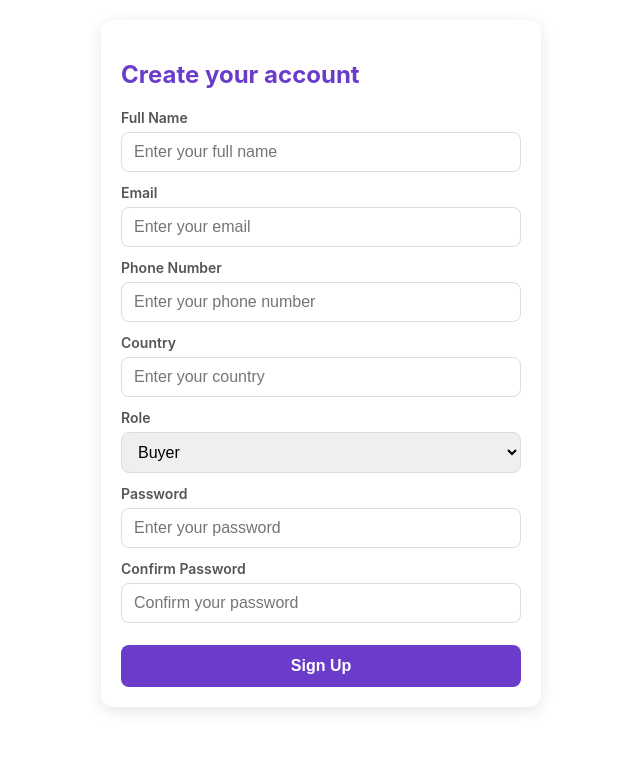
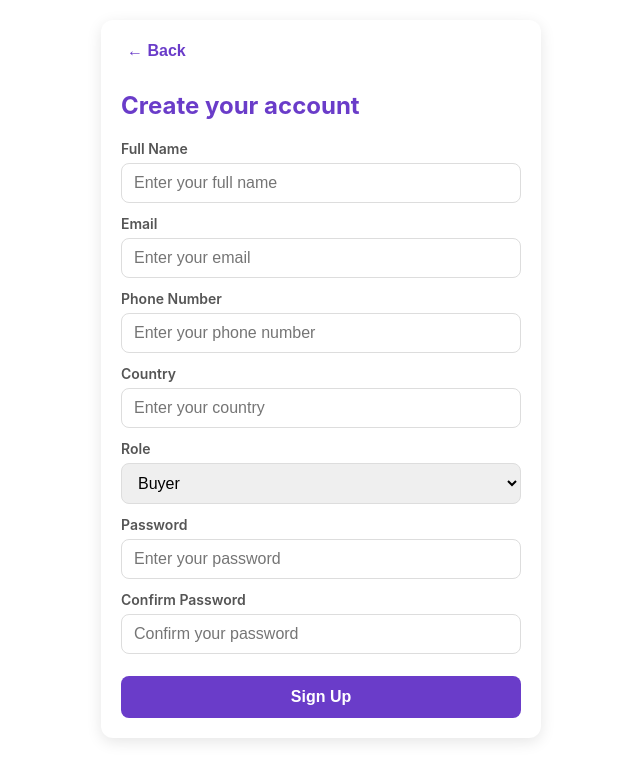
Before and after one commit to PragatiBhandari11/FYP, a React (Vite) app: page /signup in a window 1280 px wide. Shown: the top 780 px of the page, without its empty margins (319-959 px from the left). Built offline with nearby package versions, Linux system fonts and the light colour scheme.

Commit message:
Added abck button

```diff
--- a/src/Components/Signup.jsx
+++ b/src/Components/Signup.jsx
@@ -20,13 +20,12 @@ const SignUpPage = () => {
 
   const handleSignUp = (e) => {
     e.preventDefault();
-    // Password confirmation check
+
     if (form.password !== form.confirmPassword) {
       setError("Passwords do not match");
       return;
     }
     setError("");
-    // Here you would normally send form data to backend API
 
     alert(`Welcome ${form.fullname}! Your account has been created.`);
     navigate("/dashboard");
@@ -34,6 +33,11 @@ const SignUpPage = () => {
 
   return (
     <div style={styles.container}>
+      {/* ✅ Back Button */}
+      <button onClick={() => navigate(-1)} style={styles.backButton}>
+        ← Back
+      </button>
+
       <h2 style={styles.greeting}>Create your account</h2>
 
       <form onSubmit={handleSignUp} style={styles.form}>
@@ -149,7 +153,20 @@ const styles = {
     background: "#fff",
     borderRadius: 12,
     boxShadow: "0 4px 15px rgba(0,0,0,0.1)",
+    position: "relative",
   },
+
+  // ✅ Back Button Styling
+  backButton: {
+    border: "none",
+    background: "transparent",
+    color: "#6a3cc9",
+    fontSize: 16,
+    fontWeight: "600",
+    cursor: "pointer",
+    marginBottom: 10,
+  },
+
   greeting: {
     color: "#6a3cc9",
     marginBottom: 20,
```
